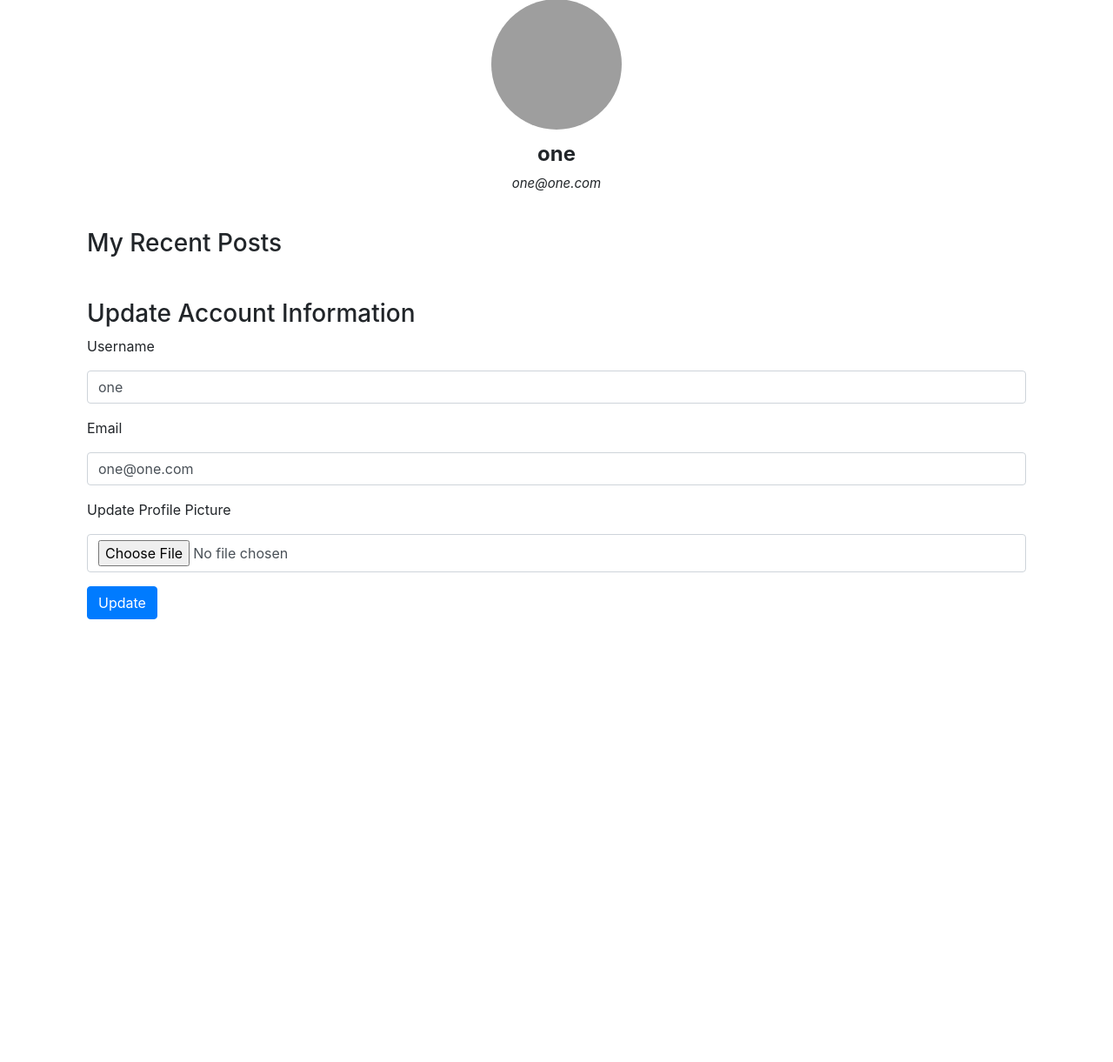
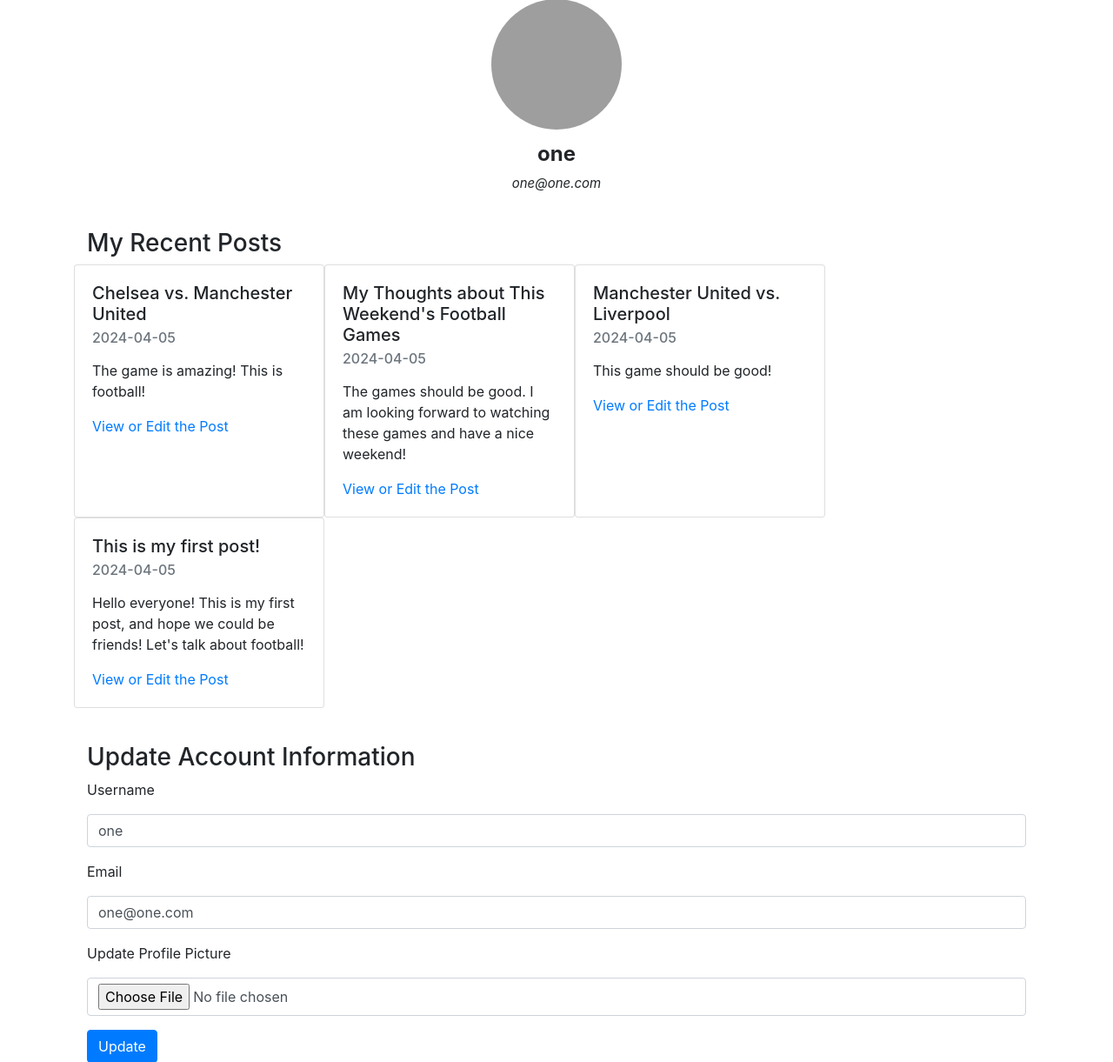
Before and after one commit to Fuyu0930/PassNGoal, a Flask app: page /account in a window 1280 px wide. Shown: the part 77-1298 px from the top of the page at 87% size. Before the commit the page ends 789 px from the top, so only its background shows below. Run offline with Flask 3, Linux system fonts and the light colour scheme; a user stored in the database is signed in; some libraries are stand-ins or nearby versions; grey boxes are pictures that could not be loaded.

Commit message:
Added recent posts in account page

```diff
--- a/PassNGoalBlog/templates/account.html
+++ b/PassNGoalBlog/templates/account.html
@@ -44,6 +44,18 @@
     <!-- Recent Posts Section -->
     <div class="posts-section">
       <h3>My Recent Posts</h3>
+        <div class="row g-2">
+        {% for post in blog_posts.items %}
+            <div class="card" style="width: 18rem">
+                <div class="card-body">
+                    <h5 class="card-title">{{post.title}}</h5>
+                    <h6 class="card-subtitle mb-2 text-body-secondary"> <p class = 'text-muted'>{{post.date.strftime("%Y-%m-%d")}}</p></h6>
+                    <p class="card-text">{{post.text}}</p>
+                    <a href="{{url_for('blog_posts.blog_post', blog_post_id = post.id)}}" class="card-link">View or Edit the Post</a>
+                </div>
+            </div>
+        {% endfor%}
+        </div>
     </div>
 
     <!-- Edit Profile Information Section -->
--- a/PassNGoalBlog/users/views.py
+++ b/PassNGoalBlog/users/views.py
@@ -75,8 +75,11 @@ def account():
         form.username.data = current_user.username
         form.email.data = current_user.email
 
+    user = User.query.filter_by(username=current_user.username).first_or_404()
+    blog_posts = BlogPost.query.filter_by(author=user).order_by(BlogPost.date.desc()).paginate(page=1,per_page=6)
+
     profile_image = url_for('static', filename = 'profile_pics/'+current_user.profile_image)
-    return render_template('account.html', profile_image = profile_image, form = form)
+    return render_template('account.html', profile_image = profile_image, form = form, blog_posts = blog_posts)
 
 
 #user's list of Blog posts
```
Also changed, not shown: PassNGoalBlog/data.sqlite.
